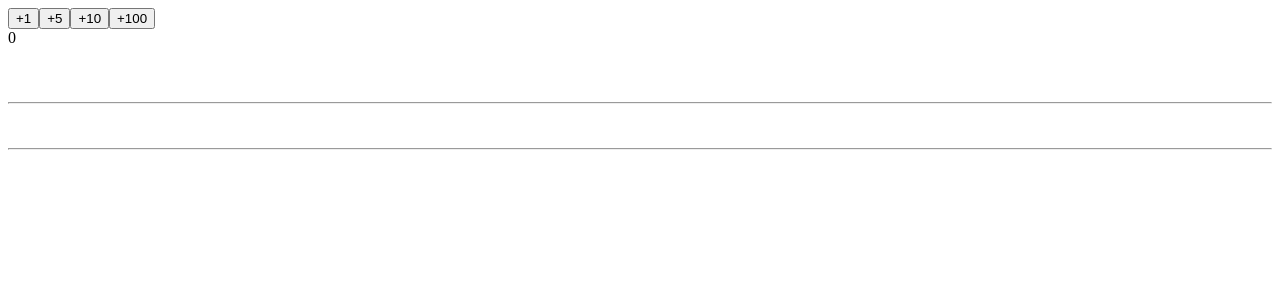
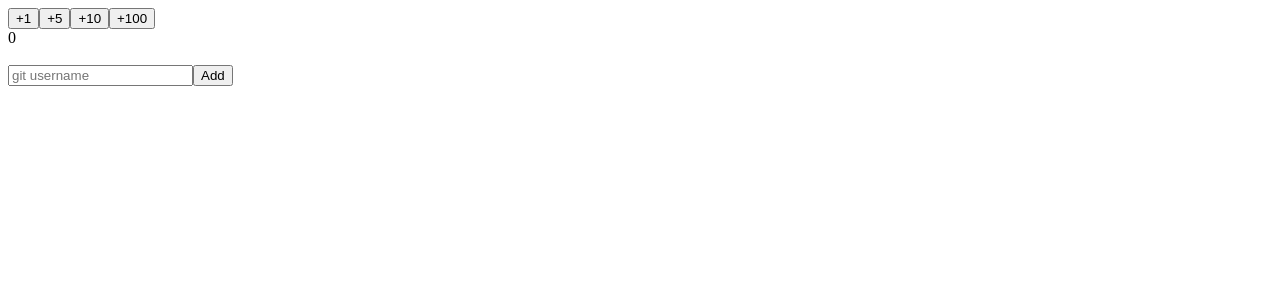
Before and after one commit to parth611git/reactLearning, a React app: page / in a window 1280 px wide. Shown: the top 300 px of the page. Built offline with nearby package versions, Linux system fonts and the light colour scheme; no server answers.

Commit message:
Correct code by adding props to Form component

```diff
--- a/Card.jsx
+++ b/Card.jsx
@@ -1,5 +1,5 @@
 import React from 'react';
-
+import ReactDOM from 'react-dom';
 
 class Card extends React.Component
 {
@@ -33,6 +33,8 @@ class Card extends React.Component
 
 class CardList extends React.Component
 {
+   /* Rendering GIT user info using multiple cards. */
+   /*
    render()
    {
        return(
@@ -42,6 +44,82 @@ class CardList extends React.Component
                </div>
        );
    }
+   */
 
+  /* Rendering GIT users with using login name array */
+  /*constructor(props)
+   {
+       super(props);
+       this.state = {
+        logins : ['parth611git','ketulpatel215']};
+  }
+  render()
+  {
+      var loginNameArr = this.state.logins.map(function(login)
+      {
+          return <Card name={login} />;
+      });
+
+      return (
+          <div>
+              {loginNameArr}
+              </div>);
+
+  }*/
+
+  /* Render Git user info using Form */
+  constructor(props)
+   {
+       super(props);
+       this.state = {
+        logins : []};
+        this.addCard = this.addCard.bind(this);
+  }
+  addCard(logintoAdd)
+  {
+    this.setState({logins: this.state.logins.concat(logintoAdd)});
+  };
+  render()
+  {
+      var loginNameArr = this.state.logins.map(function(login)
+      {
+          return <Card name={login} />;
+      });
+
+      return (
+          <div>
+              <Form addCard={this.addCard} />
+              {loginNameArr}
+              </div>);
+
+  }
+}
+
+class Form extends React.Component
+{
+
+  constructor(props)
+   {
+       super(props);
+       this.handleSubmit = this.handleSubmit.bind(this);
+   }
+    handleSubmit(e)
+    {
+        e.preventDefault();
+
+        var inputLoginName = ReactDOM.findDOMNode(this.refs.login);
+console.log(inputLoginName.value);
+        this.props.addCard(inputLoginName.value);
+        inputLoginName = "";
+    }
+    render()
+    {
+        return(
+            <form onSubmit={this.handleSubmit}>
+                <input placeholder="git username" ref="login"/>
+                <button>Add</button>
+                </form>
+        );
+    }
 }
 export default CardList;
```
